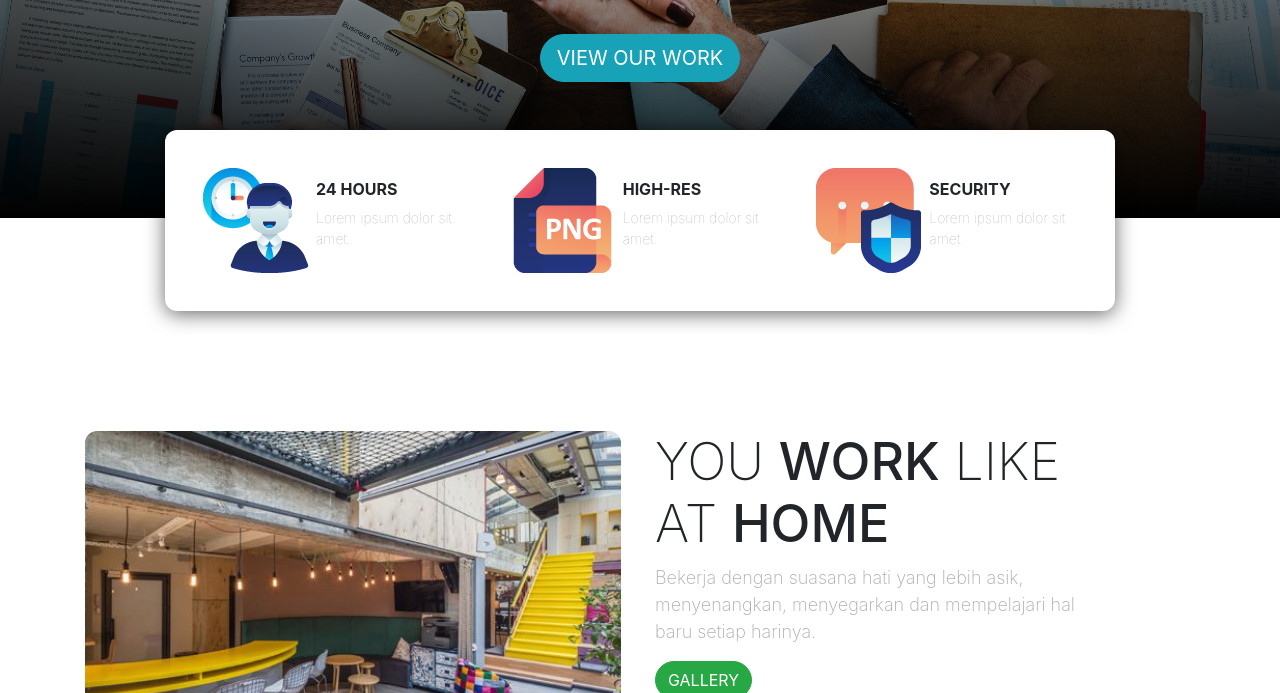
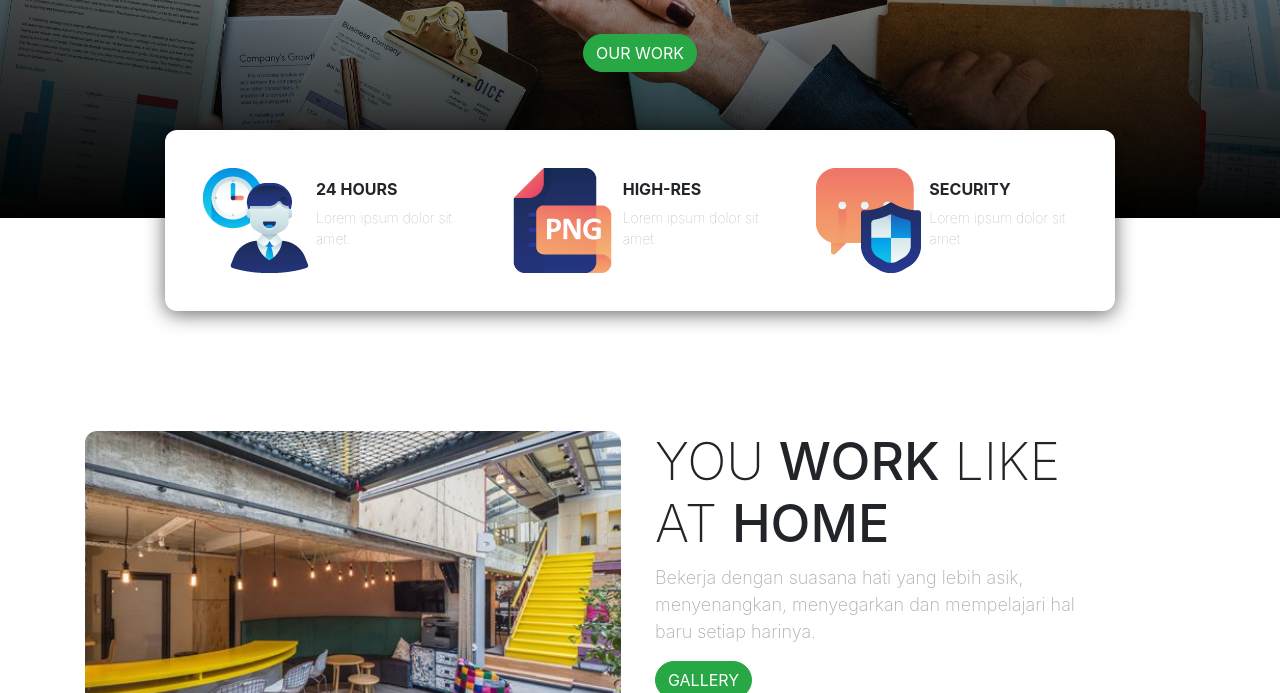
Before and after one commit to kpurwo/simple-landing-page, a plain HTML site: page index.html in a window 1280 px wide. Shown: the part 407-1100 px from the top of the page. Drawn offline with nearby package versions, Linux system fonts and the light colour scheme; a web font is replaced by a local one.

Commit message:
mengubah warna tombol our work

```diff
--- a/index.html
+++ b/index.html
@@ -45,7 +45,7 @@
   <div class="jumbotron jumbotron-fluid">
     <div class="container">
       <h1 class="display-4">Get work done <span>faster</span> <br>and <span>better</span> with us</h1>
-      <a href="#" class="btn btn-info btn-lg tombol">View Our Work</a>
+      <a href="#" class="btn btn-success tombol">Our Work</a>
     </div>
   </div>
   <!-- akhir Jumbotron -->
```
